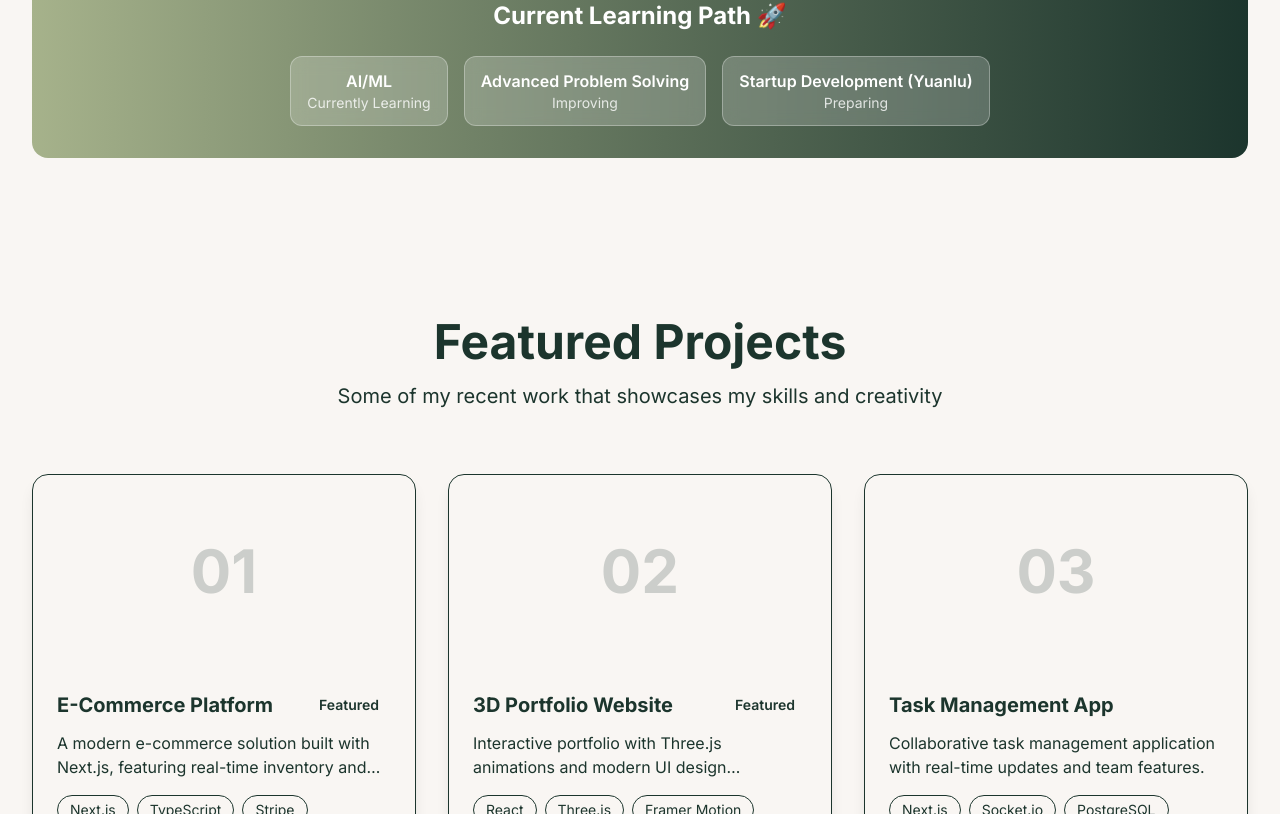
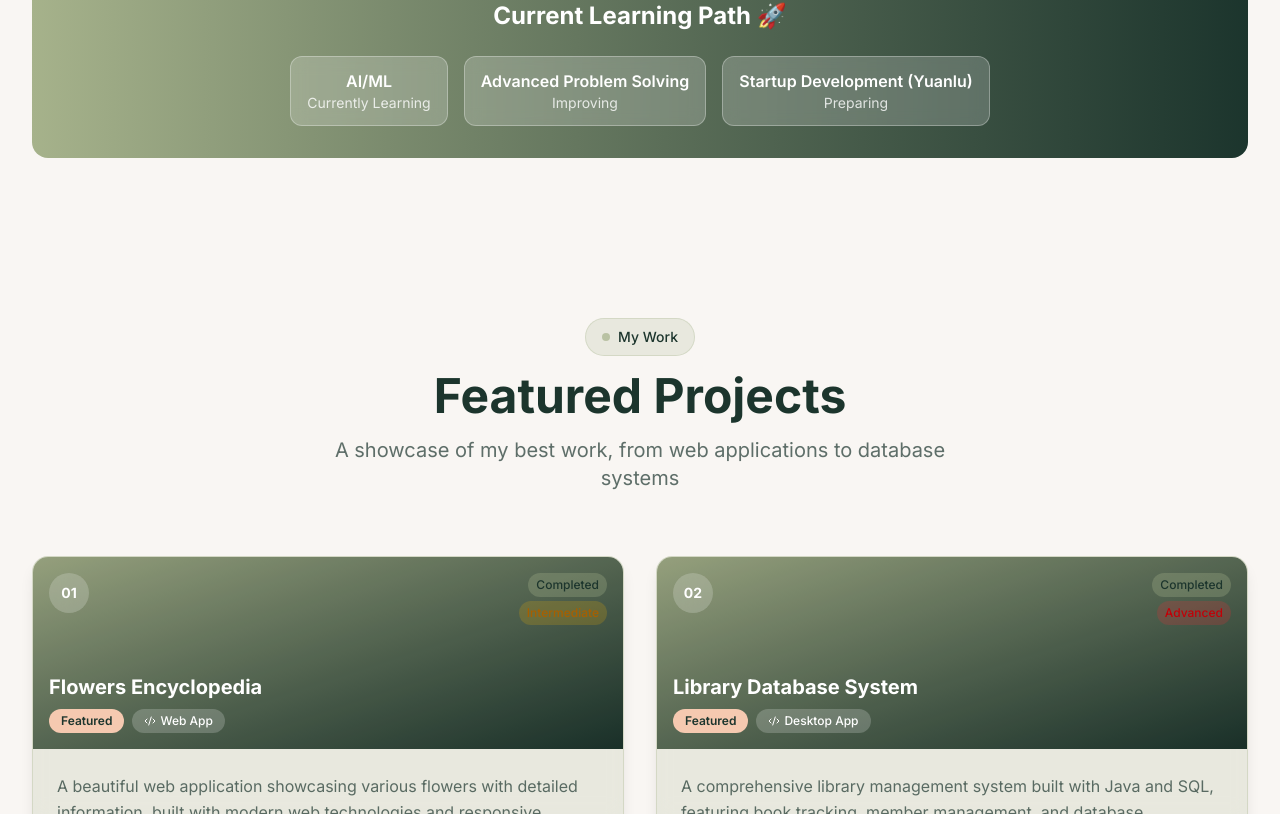
Before and after one commit to romy-dev-hub/final-portfolio-version, a Next.js app: page / in a window 1280 px wide. Shown: the part 1986-2800 px from the top of the page. Built offline with nearby package versions, Linux system fonts and the light colour scheme.

Commit message:
updated projects section but still gotta work on color card for light theme

```diff
--- a/components/Projects.tsx
+++ b/components/Projects.tsx
@@ -2,42 +2,80 @@
 'use client'
 
 import { motion } from 'framer-motion'
-import { ExternalLink, Github, ArrowRight } from 'lucide-react'
+import { ExternalLink, Github, ArrowRight, Calendar, Code2, Users } from 'lucide-react'
 import { useState } from 'react'
+import { useTheme } from '../context/ThemeContext'
 
 const Projects = () => {
   const [hoveredProject, setHoveredProject] = useState<number | null>(null)
+  const { theme } = useTheme()
+
+  const isDark = theme === 'dark'
+  const textPrimary = isDark ? 'text-[#F5C9B0]' : 'text-[#1C352D]'
+  const textSecondary = isDark ? 'text-[#F5C9B0]/70' : 'text-[#1C352D]/70'
+  const bgCard = isDark ? 'bg-[#1C352D]/50' : 'bg-[#A6B28B]/20'
+  const borderColor = isDark ? 'border-[#A6B28B]/20' : 'border-[#A6B28B]/30'
 
   const projects = [
     {
       id: 1,
-      title: "E-Commerce Platform",
-      description: "A modern e-commerce solution built with Next.js, featuring real-time inventory and payment processing.",
-      technologies: ["Next.js", "TypeScript", "Stripe", "MongoDB"],
-      image: "/images/project1.jpg",
-      liveUrl: "#",
-      githubUrl: "#",
-      featured: true
+      title: "Flowers Encyclopedia",
+      description: "A beautiful web application showcasing various flowers with detailed information, built with modern web technologies and responsive design.",
+      technologies: ["HTML", "CSS", "JavaScript", "Responsive Design"],
+      image: "/images/flowers-encyclopedia.jpg",
+      liveUrl: "https://romy-dev-hub.github.io/flowers-encyclopedia/",
+      githubUrl: "https://github.com/romy-dev-hub/flowers-encyclopedia",
+      featured: true,
+      details: {
+        type: "Web App",
+        status: "Completed",
+        complexity: "Intermediate"
+      }
     },
     {
       id: 2,
-      title: "3D Portfolio Website",
-      description: "Interactive portfolio with Three.js animations and modern UI design principles.",
-      technologies: ["React", "Three.js", "Framer Motion", "Tailwind"],
-      image: "/images/project2.jpg",
-      liveUrl: "#",
-      githubUrl: "#",
-      featured: true
+      title: "Library Database System",
+      description: "A comprehensive library management system built with Java and SQL, featuring book tracking, member management, and database operations.",
+      technologies: ["Java", "JavaFX", "SQL", "Oracle DB", "Database Design"],
+      image: "/images/library-system.jpg",
+      liveUrl: "https://github.com/romy-dev-hub/lib-project-",
+      githubUrl: "https://github.com/romy-dev-hub/lib-project-",
+      featured: true,
+      details: {
+        type: "Desktop App",
+        status: "Completed",
+        complexity: "Advanced"
+      }
     },
     {
       id: 3,
-      title: "Task Management App",
-      description: "Collaborative task management application with real-time updates and team features.",
-      technologies: ["Next.js", "Socket.io", "PostgreSQL", "Redis"],
-      image: "/images/project3.jpg",
+      title: "Community Prototype",
+      description: "A community website prototype with user authentication, forums, and interactive features for building online communities.",
+      technologies: ["React", "Node.js", "MongoDB", "Express", "JWT"],
+      image: "/images/community-prototype.jpg",
+      liveUrl: "https://romy-dev-hub.github.io/community-prototype-/",
+      githubUrl: "https://github.com/romy-dev-hub/community-prototype-",
+      featured: true,
+      details: {
+        type: "Full Stack",
+        status: "Completed",
+        complexity: "Advanced"
+      }
+    },
+    {
+      id: 4,
+      title: "NexBlog (In Progress)",
+      description: "A modern blogging platform built with Next.js, featuring rich text editing, user profiles, and real-time updates. Currently under active development.",
+      technologies: ["Next.js", "TypeScript", "Tailwind CSS", "Prisma", "PostgreSQL"],
+      image: "/images/nexblog.jpg",
       liveUrl: "#",
-      githubUrl: "#",
-      featured: false
+      githubUrl: "https://github.com/romy-dev-hub/nexblog",
+      featured: false,
+      details: {
+        type: "Web App",
+        status: "In Development",
+        complexity: "Advanced"
+      }
     }
   ]
 
@@ -46,7 +84,7 @@ const Projects = () => {
     visible: {
       opacity: 1,
       transition: {
-        staggerChildren: 0.3
+        staggerChildren: 0.2
       }
     }
   }
@@ -62,9 +100,27 @@ const Projects = () => {
     }
   }
 
+  const getComplexityColor = (complexity: string) => {
+    switch (complexity) {
+      case 'Beginner': return 'bg-green-500/20 text-green-700 dark:text-green-300'
+      case 'Intermediate': return 'bg-yellow-500/20 text-yellow-700 dark:text-yellow-300'
+      case 'Advanced': return 'bg-red-500/20 text-red-700 dark:text-red-300'
+      default: return 'bg-gray-500/20 text-gray-700 dark:text-gray-300'
+    }
+  }
+
+  const getStatusColor = (status: string) => {
+    switch (status) {
+      case 'Completed': return 'bg-[#A6B28B]/30 text-[#1C352D] dark:text-[#F5C9B0]'
+      case 'In Development': return 'bg-[#F5C9B0]/30 text-[#1C352D] dark:text-[#F5C9B0]'
+      default: return 'bg-gray-500/20 text-gray-700 dark:text-gray-300'
+    }
+  }
+
   return (
     <section id="projects" className="py-20 bg-secondary/10 dark:bg-dark-background/50">
       <div className="max-w-7xl mx-auto px-4 sm:px-6 lg:px-8">
+        {/* Header */}
         <motion.div
           initial={{ opacity: 0, y: 50 }}
           whileInView={{ opacity: 1, y: 0 }}
@@ -72,78 +128,115 @@ const Projects = () => {
           viewport={{ once: true }}
           className="text-center mb-16"
         >
-          <h2 className="text-4xl md:text-5xl font-bold text-primary dark:text-dark-primary mb-4">
+          <motion.div
+            initial={{ scale: 0 }}
+            whileInView={{ scale: 1 }}
+            transition={{ delay: 0.2, type: "spring" }}
+            className="inline-flex items-center gap-2 px-4 py-2 rounded-full bg-[#A6B28B]/20 border border-[#A6B28B]/30 mb-4"
+          >
+            <div className="w-2 h-2 bg-[#A6B28B] rounded-full animate-pulse" />
+            <span className={`text-sm font-medium ${textPrimary}`}>
+              My Work
+            </span>
+          </motion.div>
+
+          <h2 className={`text-4xl md:text-5xl font-bold ${textPrimary} mb-4`}>
             Featured Projects
           </h2>
-          <p className="text-xl text-primary/80 dark:text-dark-primary/80 max-w-2xl mx-auto">
-            Some of my recent work that showcases my skills and creativity
+          <p className={`text-xl ${textSecondary} max-w-2xl mx-auto`}>
+            A showcase of my best work, from web applications to database systems
           </p>
         </motion.div>
 
+        {/* Projects Grid */}
         <motion.div
           variants={containerVariants}
           initial="hidden"
           whileInView="visible"
           viewport={{ once: true }}
-          className="grid grid-cols-1 lg:grid-cols-2 xl:grid-cols-3 gap-8"
+          className="grid grid-cols-1 lg:grid-cols-2 gap-8"
         >
           {projects.map((project, index) => (
             <motion.div
               key={project.id}
               variants={projectVariants}
-              whileHover={{ scale: 1.05, y: -10 }}
+              whileHover={{ y: -8 }}
               onHoverStart={() => setHoveredProject(project.id)}
               onHoverEnd={() => setHoveredProject(null)}
-              className="group relative bg-secondary/10 dark:bg-dark-secondary rounded-2xl shadow-lg overflow-hidden hover:shadow-xl transition-all duration-500 border border-secondary/20 dark:border-dark-secondary"
+              className={`group relative ${bgCard} rounded-2xl shadow-lg overflow-hidden hover:shadow-xl transition-all duration-500 border ${borderColor} backdrop-blur-sm`}
             >
-              {/* Project Image */}
-              <div className="relative h-48 bg-gradient-to-br from-accent to-secondary dark:from-dark-accent dark:to-dark-secondary overflow-hidden">
-                <div className="absolute inset-0 bg-primary/10 dark:bg-dark-primary/20 group-hover:bg-primary/5 dark:group-hover:bg-dark-primary/10 transition-colors duration-300" />
-                <div className="absolute inset-0 flex items-center justify-center">
-                  <div className="text-background dark:text-dark-background text-6xl font-bold opacity-20">
-                    {project.id.toString().padStart(2, '0')}
+              {/* Project Header with Gradient */}
+              <div className="relative h-48 bg-gradient-to-br from-[#A6B28B] to-[#1C352D] overflow-hidden">
+                <div className="absolute inset-0 bg-black/10 group-hover:bg-black/5 transition-colors duration-300" />
+
+                {/* Project Number */}
+                <div className="absolute top-4 left-4">
+                  <div className="w-10 h-10 rounded-full bg-white/20 backdrop-blur-sm flex items-center justify-center">
+                    <span className="text-white font-bold text-sm">
+                      {project.id.toString().padStart(2, '0')}
+                    </span>
                   </div>
                 </div>
 
-                {/* Hover Overlay */}
+                {/* Project Details */}
+                <div className="absolute top-4 right-4 flex flex-col gap-1 items-end">
+                  <span className={`px-2 py-1 rounded-full text-xs font-medium ${getStatusColor(project.details.status)}`}>
+                    {project.details.status}
+                  </span>
+                  <span className={`px-2 py-1 rounded-full text-xs font-medium ${getComplexityColor(project.details.complexity)}`}>
+                    {project.details.complexity}
+                  </span>
+                </div>
+
+                {/* Project Title Overlay */}
+                <div className="absolute bottom-4 left-4 right-4">
+                  <h3 className="text-white text-xl font-bold mb-2">
+                    {project.title}
+                  </h3>
+                  <div className="flex gap-2">
+                    {project.featured && (
+                      <span className="px-3 py-1 bg-[#F5C9B0] text-[#1C352D] text-xs font-semibold rounded-full">
+                        Featured
+                      </span>
+                    )}
+                    <span className="px-3 py-1 bg-white/20 text-white text-xs font-medium rounded-full flex items-center gap-1">
+                      <Code2 className="w-3 h-3" />
+                      {project.details.type}
+                    </span>
+                  </div>
+                </div>
+
+                {/* Hover Overlay with Links */}
                 <motion.div
                   initial={{ opacity: 0 }}
                   animate={{ opacity: hoveredProject === project.id ? 1 : 0 }}
-                  className="absolute inset-0 bg-primary/80 dark:bg-dark-primary/80 flex items-center justify-center space-x-4"
+                  className="absolute inset-0 bg-[#1C352D]/90 flex items-center justify-center space-x-6"
                 >
                   <motion.a
                     href={project.liveUrl}
                     whileHover={{ scale: 1.1 }}
                     whileTap={{ scale: 0.9 }}
-                    className="w-12 h-12 bg-background dark:bg-dark-background rounded-full flex items-center justify-center text-primary dark:text-dark-primary hover:bg-accent dark:hover:bg-dark-accent transition-colors"
+                    className={`w-14 h-14 rounded-full flex items-center justify-center ${
+                      project.id === 4 ? 'bg-[#A6B28B]/50 cursor-not-allowed' : 'bg-[#F5C9B0] hover:bg-[#A6B28B]'
+                    } transition-colors`}
+                    onClick={project.id === 4 ? (e) => e.preventDefault() : undefined}
                   >
-                    <ExternalLink size={20} />
+                    <ExternalLink className={`w-5 h-5 ${project.id === 4 ? 'text-white/70' : 'text-[#1C352D]'}`} />
                   </motion.a>
                   <motion.a
                     href={project.githubUrl}
                     whileHover={{ scale: 1.1 }}
                     whileTap={{ scale: 0.9 }}
-                    className="w-12 h-12 bg-background dark:bg-dark-background rounded-full flex items-center justify-center text-primary dark:text-dark-primary hover:bg-accent dark:hover:bg-dark-accent transition-colors"
+                    className="w-14 h-14 bg-[#F5C9B0] rounded-full flex items-center justify-center hover:bg-[#A6B28B] transition-colors"
                   >
-                    <Github size={20} />
+                    <Github className="w-5 h-5 text-[#1C352D]" />
                   </motion.a>
                 </motion.div>
               </div>
 
               {/* Project Content */}
               <div className="p-6">
-                <div className="flex items-center justify-between mb-3">
-                  <h3 className="text-xl font-bold text-primary dark:text-dark-primary group-hover:text-accent dark:group-hover:text-dark-accent transition-colors">
-                    {project.title}
-                  </h3>
-                  {project.featured && (
-                    <span className="px-3 py-1 bg-accent dark:bg-dark-accent text-primary dark:text-dark-background text-sm font-semibold rounded-full">
-                      Featured
-                    </span>
-                  )}
-                </div>
-
-                <p className="text-primary/80 dark:text-dark-primary/80 mb-4 line-clamp-2">
+                <p className={`${textSecondary} mb-6 leading-relaxed`}>
                   {project.description}
                 </p>
 
@@ -152,7 +245,7 @@ const Projects = () => {
                   {project.technologies.map((tech, techIndex) => (
                     <span
                       key={techIndex}
-                      className="px-3 py-1 bg-secondary/20 dark:bg-dark-secondary/40 text-primary dark:text-dark-primary text-sm rounded-full border border-secondary/30 dark:border-dark-secondary"
+                      className="px-3 py-1 bg-[#A6B28B]/20 text-[#1C352D] dark:text-[#F5C9B0] text-sm rounded-full border border-[#A6B28B]/30"
                     >
                       {tech}
                     </span>
@@ -160,25 +253,31 @@ const Projects = () => {
                 </div>
 
                 {/* Project Links */}
-                <div className="flex items-center justify-between pt-4 border-t border-secondary/20 dark:border-dark-secondary">
+                <div className="flex items-center justify-between pt-4 border-t border-[#A6B28B]/20">
                   <a
                     href={project.liveUrl}
-                    className="flex items-center text-primary dark:text-dark-primary font-semibold hover:text-accent dark:hover:text-dark-accent transition-colors group/link"
+                    className={`flex items-center font-semibold ${
+                      project.id === 4 ? 'text-[#A6B28B] cursor-not-allowed' : 'text-[#1C352D] dark:text-[#F5C9B0] hover:text-[#A6B28B]'
+                    } transition-colors group/link`}
+                    onClick={project.id === 4 ? (e) => e.preventDefault() : undefined}
                   >
-                    View Project
-                    <ArrowRight className="ml-2 w-4 h-4 group-hover/link:translate-x-1 transition-transform" />
+                    {project.id === 4 ? 'Coming Soon' : 'View Project'}
+                    {project.id !== 4 && (
+                      <ArrowRight className="ml-2 w-4 h-4 group-hover/link:translate-x-1 transition-transform" />
+                    )}
                   </a>
 
                   <div className="flex space-x-3">
                     <a
                       href={project.liveUrl}
-                      className="text-primary/60 dark:text-dark-primary/60 hover:text-accent dark:hover:text-dark-accent transition-colors"
+                      className={`${project.id === 4 ? 'text-[#A6B28B]/50 cursor-not-allowed' : 'text-[#1C352D]/60 dark:text-[#F5C9B0]/60 hover:text-[#A6B28B]'} transition-colors`}
+                      onClick={project.id === 4 ? (e) => e.preventDefault() : undefined}
                     >
                       <ExternalLink size={18} />
                     </a>
                     <a
                       href={project.githubUrl}
-                      className="text-primary/60 dark:text-dark-primary/60 hover:text-accent dark:hover:text-dark-accent transition-colors"
+                      className="text-[#1C352D]/60 dark:text-[#F5C9B0]/60 hover:text-[#A6B28B] transition-colors"
                     >
                       <Github size={18} />
                     </a>
@@ -195,15 +294,15 @@ const Projects = () => {
           whileInView={{ opacity: 1, y: 0 }}
           transition={{ delay: 0.6, duration: 0.8 }}
           viewport={{ once: true }}
-          className="text-center mt-12"
+          className="text-center mt-16"
         >
           <motion.a
-            href="#"
+            href="https://github.com/romy-dev-hub"
             whileHover={{ scale: 1.05 }}
             whileTap={{ scale: 0.95 }}
-            className="inline-flex items-center bg-primary text-background px-8 py-4 rounded-full font-semibold text-lg shadow-lg hover:shadow-xl transition-all duration-300"
+            className="inline-flex items-center bg-gradient-to-r from-[#A6B28B] to-[#1C352D] text-white px-8 py-4 rounded-full font-semibold text-lg shadow-lg hover:shadow-xl transition-all duration-300"
           >
-            View All Projects
+            View All Projects on GitHub
             <ArrowRight className="ml-2 w-5 h-5" />
           </motion.a>
         </motion.div>
```
